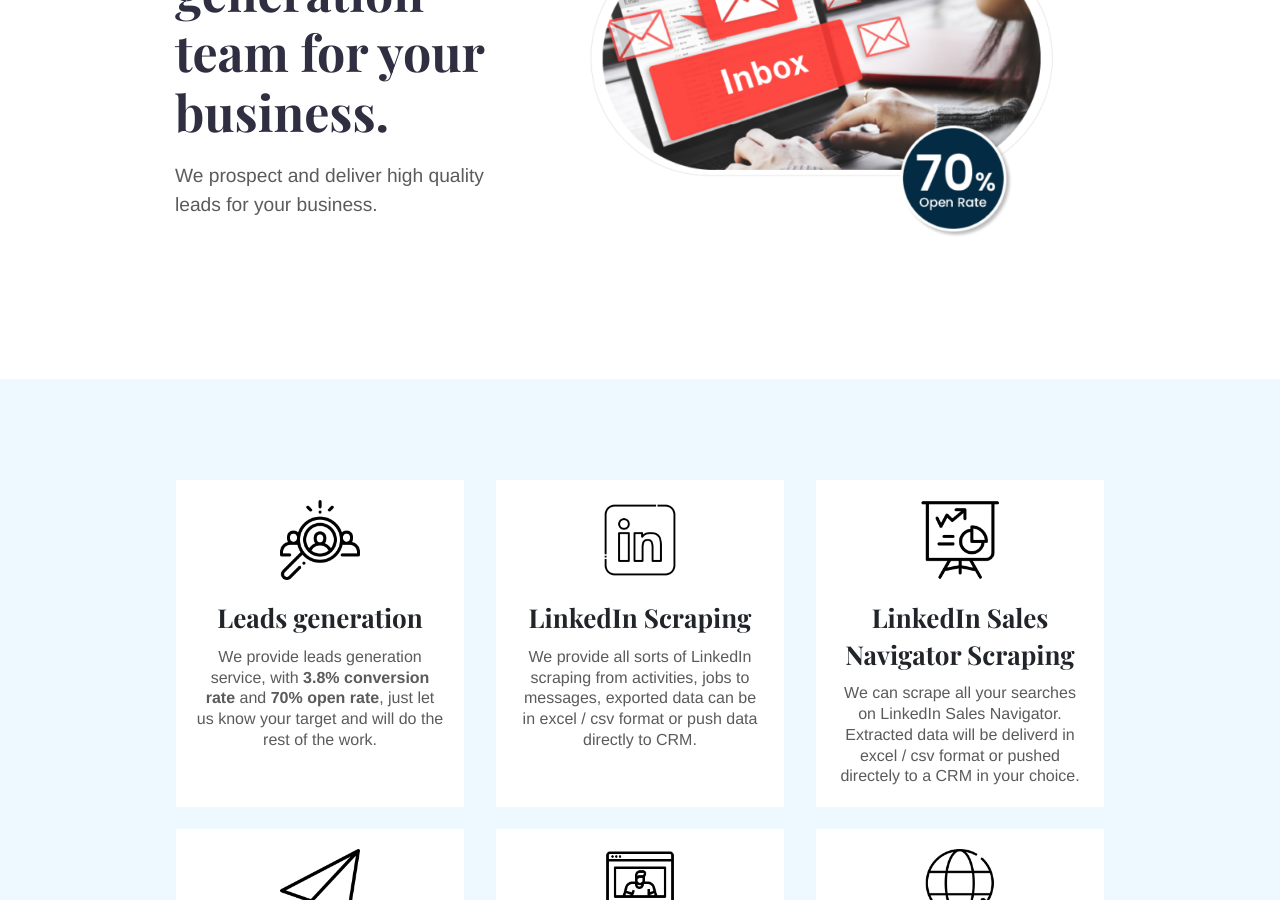
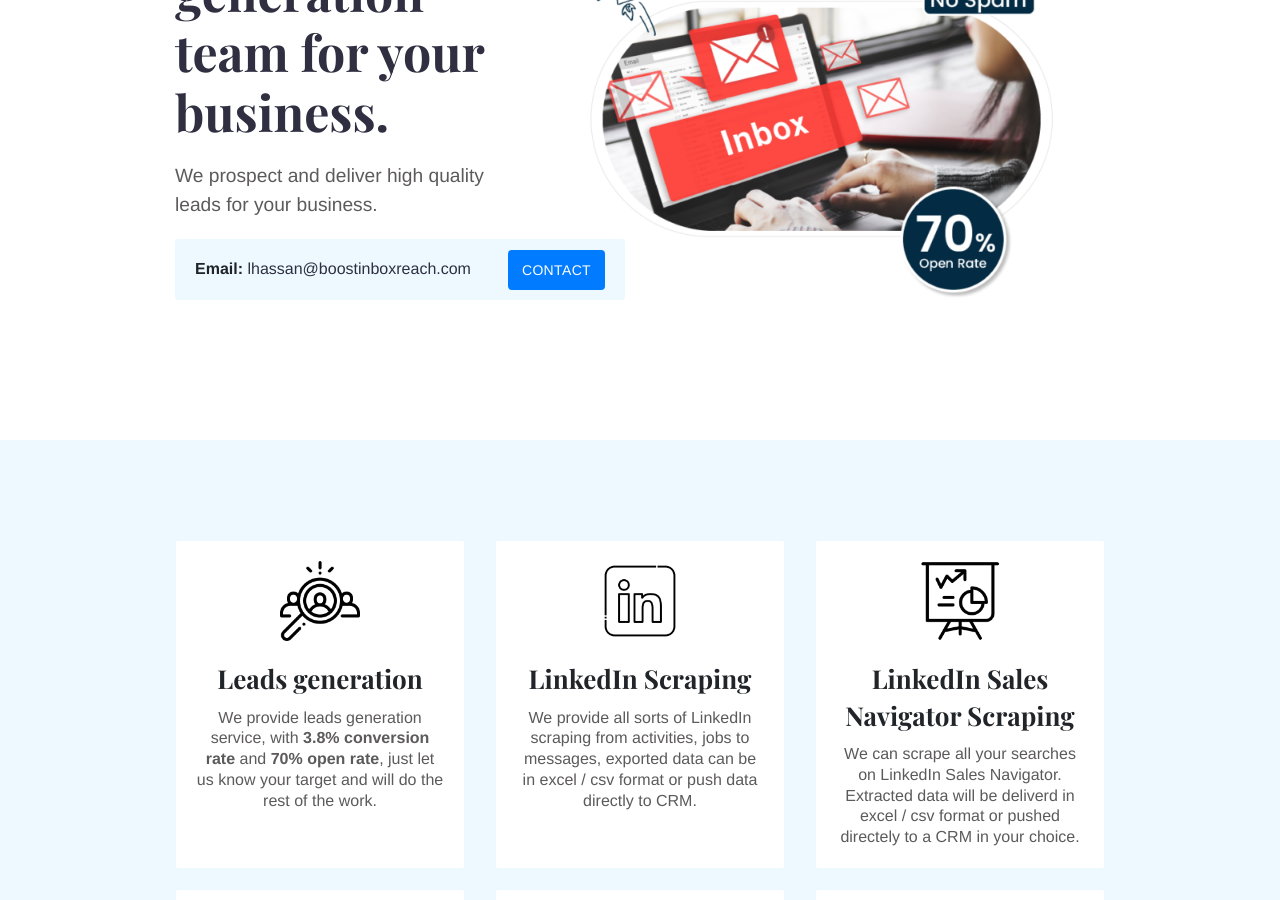
Before and after one commit to boostinboxreach/website, a Jekyll site: the page built from index.md, in a window 1280 px wide and 900 px high, scrolled down 300 px. Built offline with Jekyll 4.4.1, drawn with Linux system fonts in a browser that asks for light colours.

Commit message:
enable call box

```diff
--- a/_config.yml
+++ b/_config.yml
@@ -5,7 +5,7 @@
 google_analytics_id: "G-NWSRZ2FLGQ"
 
 homepage:
-  show_call_box: false
+  show_call_box: true
 
 logo:
   mobile: "images/logo/logo-mobile.png"
```
